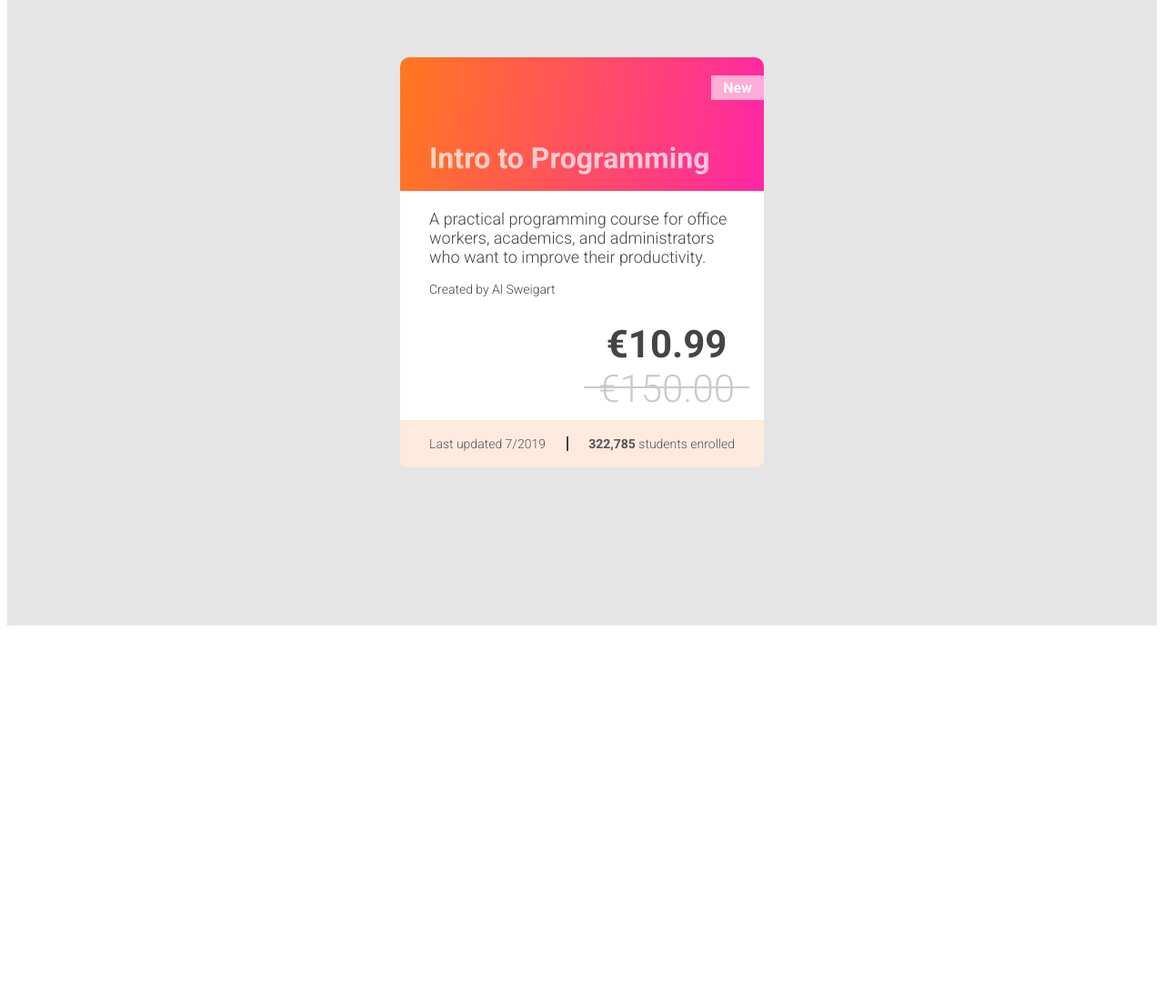
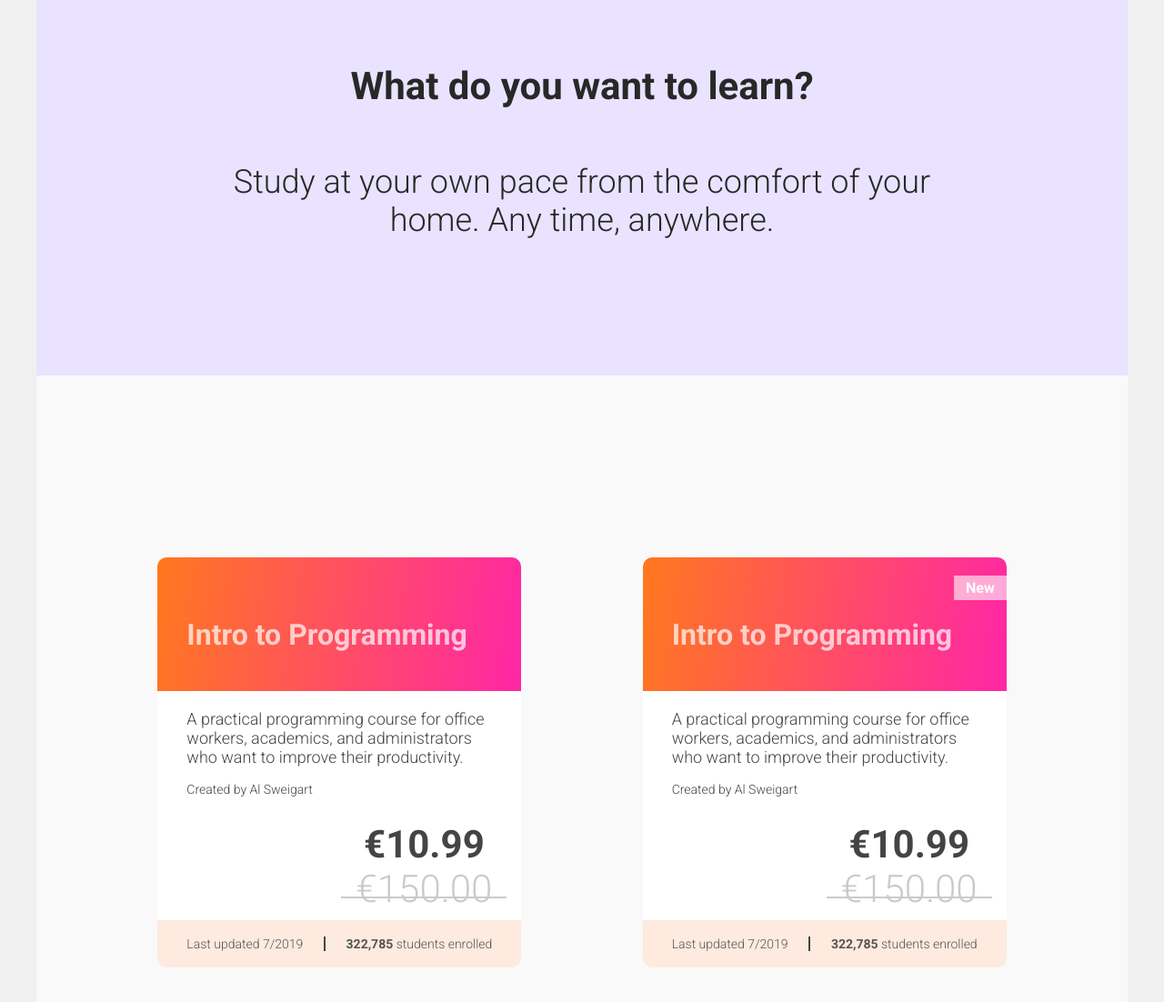
Before and after one commit to Hahiii/figma-card, a website: page part2/index.html in a window 1280 px wide. Shown: the part 120-1222 px from the top of the page at 91% size. Before the commit the page ends 816 px from the top, so only its background shows below. Drawn offline with nearby package versions, Linux system fonts and the light colour scheme; files that its build step writes are made by us from their sources.

Commit message:
add header part 2

```diff
--- a/part2/index.html
+++ b/part2/index.html
@@ -12,10 +12,39 @@
 
 <body>
     <div class="wrapper">
-        <header>
-
+            <header class="main-header">
+                <h1>What do you want to learn? </h1>
+                <p>Study at your own pace from the comfort of your home. Any time, anywhere.</p>
             </header>
             <main>
+                <section class="card-container">
+                    <header class="card-header">
+                        <div class="card-label">
+                            <h4>New</h4>
+                        </div>
+                        <h1 class="card-header-title">Intro to Programming</h1>
+                    </header>
+                    <div class="card-main">
+                        <div class="card-main-content">
+                            <p>
+                                A practical programming course for office workers,
+                                academics, and administrators who want to improve
+                                their productivity.
+                            </p>
+                            <p>Created by Al Sweigart</p>
+                        </div>
+                        <div class="card-main-price">
+                            <span>€10.99</span>
+                            <span>
+                                <hr>€150.00</span>
+                        </div>
+                    </div>
+                    <footer class="card-footer">
+                        <p>Last updated 7/2019</p>
+                        <hr>
+                        <p><span>322,785</span> students enrolled</p>
+                    </footer>
+                </section>
                 <section class="card-container">
                     <header class="card-header">
                         <div class="card-label new">
@@ -45,7 +74,8 @@
                     </footer>
                 </section>
             </main>
-        <footer></footer>
+            <footer>
+            </footer>
     </div>
 </body>
 
--- a/part2/sass/_cards.scss
+++ b/part2/sass/_cards.scss
@@ -2,6 +2,7 @@
     display: flex;
     flex-direction: column;
     background: $white-background;
+    color: $main-text-color;
     border-radius: 10px;
     width: 400px;
 }
@@ -20,11 +21,10 @@
     margin-top: 20px;
     align-self: flex-end;
     background: $label-new-BGcolor;
-    display: none;
+    visibility: hidden;
 
     h4 {
         padding: 4px 13px;
-        margin: 0;
         font-style: normal;
         font-weight: bold;
         font-size: 16px;
@@ -34,7 +34,7 @@
 }
 
 .new {
-    display: block;
+    visibility: visible;
 }
 
 .card-header-title {
@@ -58,7 +58,6 @@
     padding: 20px 32px 25px;
 
     p {
-        margin: 0;
         font-weight: 300;
         font-size: 18px;
         line-height: 21px;
@@ -110,7 +109,6 @@
     padding: 18px 0px;
 
     p {
-        margin: 0;
         padding: 0px 0px 0px 32px;
         text-align: center;
         font-style: normal;
@@ -120,7 +118,7 @@
         color: $footer-text-color;
 
         &:last-child {
-            margin: 0;
+
             padding: 0px 32px 0px 0px;
         }
 
@@ -130,7 +128,6 @@
         }
     }
     hr {
-        margin: 0;
         border: .5px solid;
     }
 }
--- a/part2/sass/_variables.scss
+++ b/part2/sass/_variables.scss
@@ -1,3 +1,13 @@
+$site-header-background: #E9E3FF;
+$dark-background: #282828;
+$line-background: #AF99FF;
+
+
+
+
+
+
+
 $label-new-BGcolor: rgba(255, 255, 255, 0.6);
 $white-color: rgb(255, 255, 255);
 $header-background:linear-gradient(278.9deg, #FF00E5 -46.53%, #FF8A00 122.31%);
--- a/part2/sass/index.scss
+++ b/part2/sass/index.scss
@@ -1,16 +1,56 @@
 * {
     box-sizing: border-box;
+    margin: 0;
 }
 
 @import 'variables';
 @import 'cards';
 
+body {
+    display: flex;
+    flex-direction: column;
+    font-family: 'Roboto', sans-serif;
+    background-color: rgb(240, 240, 240);
+    color: $dark-background;
+}
 .wrapper {
-    display: flex;
-    justify-content: center;
-    align-items: center;
-    height: 100vh;
-    font-family: 'Roboto', sans-serif;
-    background-color: #E5E5E5;
-    color: $main-text-color;
+    padding: 40px 0;
+    margin: auto;
+    width: 1200px;
+    background: #F9F9F9;
+
+
+    .main-header {
+        display: flex;
+        flex-direction: column;
+        align-items: center;
+        padding: 150px 0;
+        background: $site-header-background;
+        margin-bottom: 200px;
+
+
+        h1 {
+            font-weight: bold;
+            font-size: 42px;
+            line-height: 49px;
+            margin-bottom: 60px;
+        }
+
+        p {
+            text-align: center;
+            max-width: 65%;
+            font-weight: 300;
+            font-size: 36px;
+            line-height: 42px;
+        }
+
+    }
+
+    main {
+        display: flex;
+        justify-content: space-evenly;
+        align-items: center;
+    }
+
+
 }
```
Lines whose indentation alone changed are shown as unchanged.
